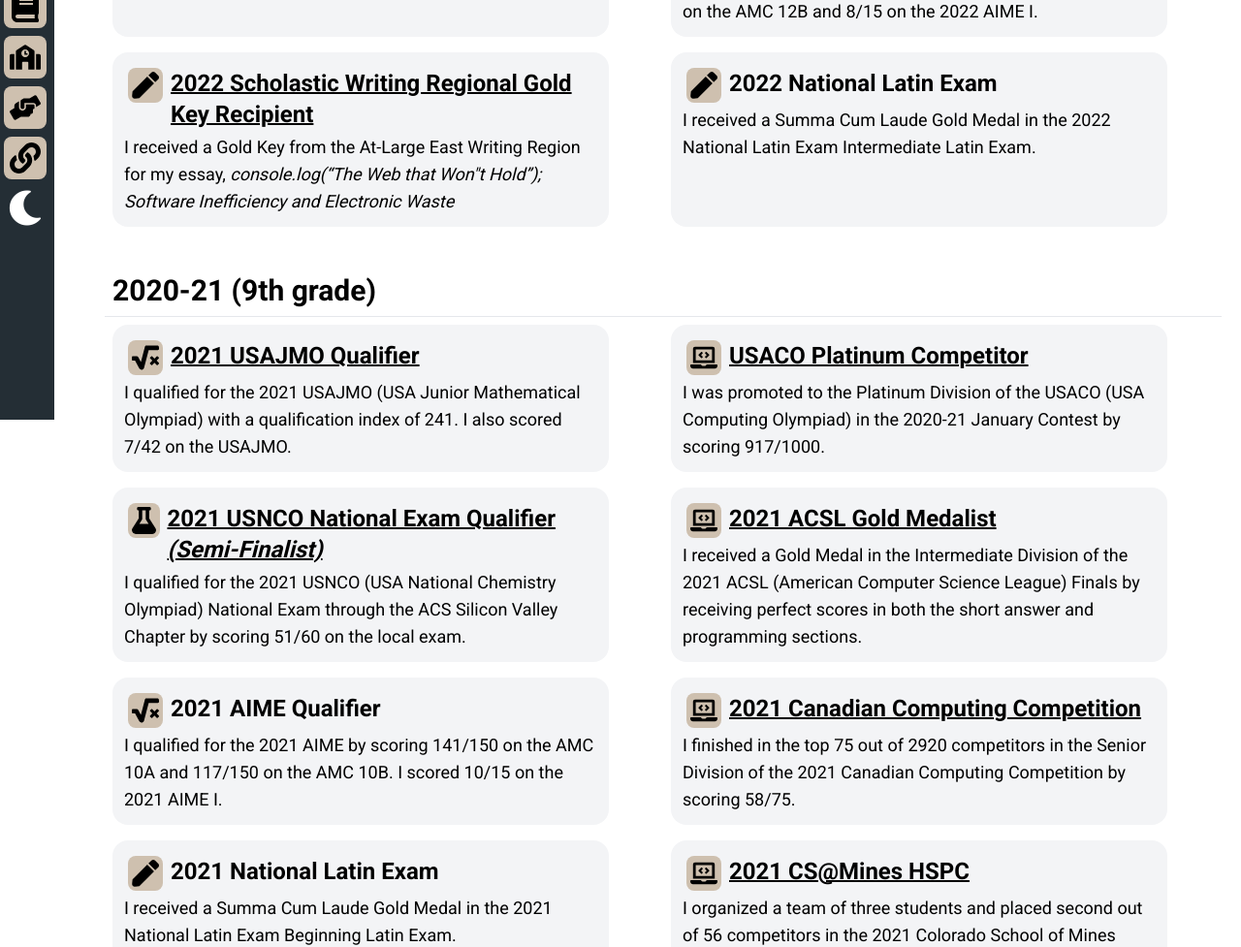
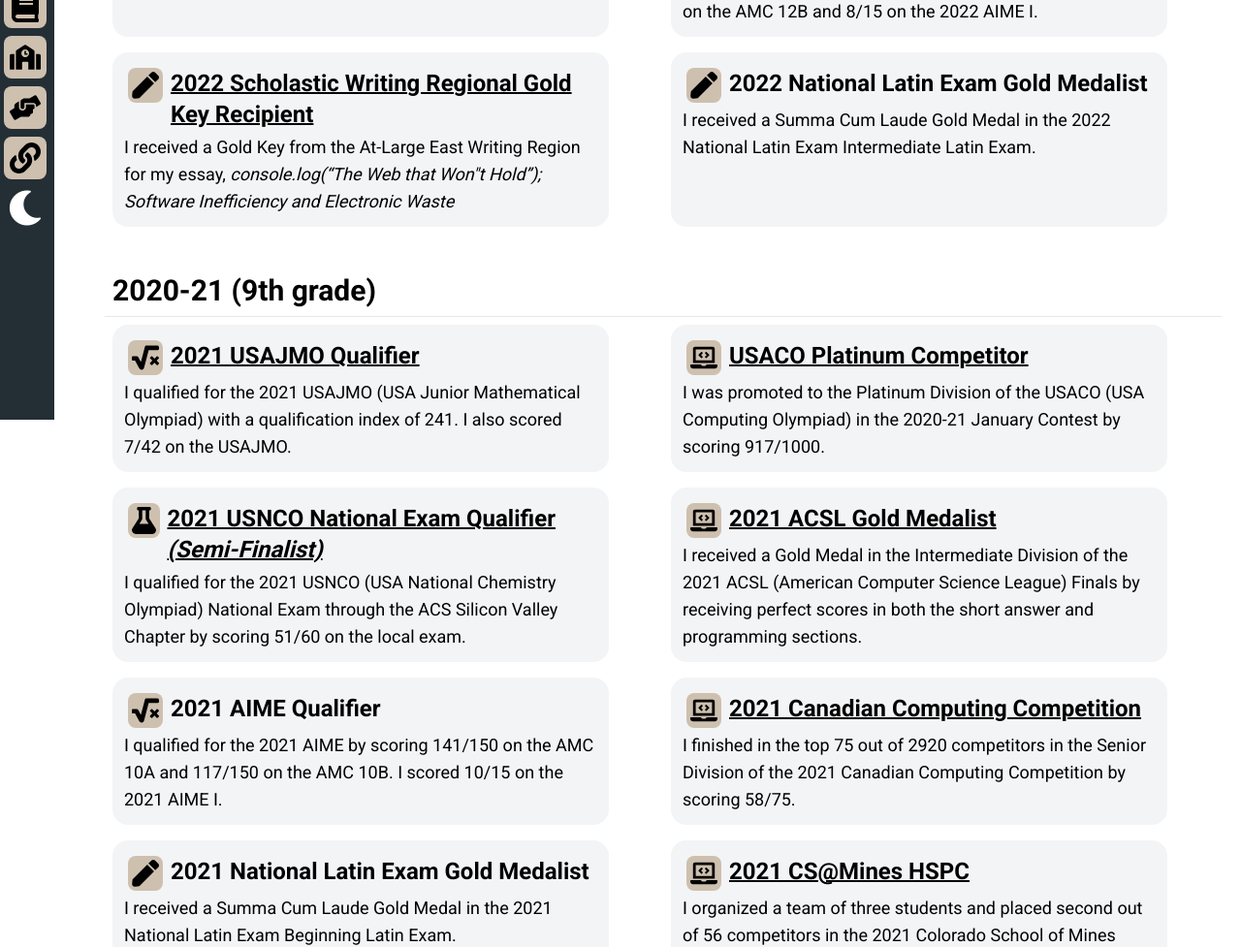
Before and after one commit to Tennis-Ball/Personal-Website-v3, a Vue app: page /achievements in a window 1280 px wide. Shown: the part 367-1344 px from the top of the page at 97% size. Built offline with nearby package versions, Linux system fonts and the light colour scheme; what particles.vue3 would draw is missing.

Commit message:
Recommended title changes

```diff
--- a/src/views/Achievements.vue
+++ b/src/views/Achievements.vue
@@ -17,7 +17,7 @@
 		<Card
 			icon="math"
 			title="2022 USAJMO Winner"
-			href="https://www.maa.org/sites/default/files/pdf/AMC/usamo/2022/2022%20USAJMO%20Awardees.docx.pdf"
+			href="https://www.maa.org/sites/default/files/pdf/AMC/usamo/2022/2022%20USAJMO%20Awardees.docx%20%281%29.pdf"
 		>
 			I was a 2022 USAJMO winner (scored 22/42, 22nd in the nation) after
 			qualifying with a qualification index of 224.
@@ -39,7 +39,7 @@
 				Electronic Waste
 			</i>
 		</Card>
-		<Card icon="pen" title="2022 National Latin Exam">
+		<Card icon="pen" title="2022 National Latin Exam Gold Medalist">
 			I received a Summa Cum Laude Gold Medal in the 2022 National Latin Exam
 			Intermediate Latin Exam.
 		</Card>
@@ -96,7 +96,7 @@
 			I finished in the top 75 out of 2920 competitors in the Senior Division of
 			the 2021 Canadian Computing Competition by scoring 58/75.
 		</Card>
-		<Card icon="pen" title="2021 National Latin Exam">
+		<Card icon="pen" title="2021 National Latin Exam Gold Medalist">
 			I received a Summa Cum Laude Gold Medal in the 2021 National Latin Exam
 			Beginning Latin Exam.
 		</Card>
--- a/src/views/Publications.vue
+++ b/src/views/Publications.vue
@@ -27,7 +27,8 @@
       title='console.log ("The Web that Won&apos;t Hold")'
     >
       I wrote an essay on the environmental repercussions of poor software
-      development practices, particularly in regards to the web.
+      development practices, particularly in regards to the web. I received a
+      Gold Key from the At-Large-East Writing Region for this essay.
     </Card>
     <Card
       href="https://www.earthplexmedia.com/2021/07/the-seaweed-threatening-atlantic.html"
--- a/src/views/School.vue
+++ b/src/views/School.vue
@@ -30,7 +30,7 @@
       I participate in the OHS Chemistry Olympiad Club, which covers concepts
       that are tested in the USNCO.
     </Card>
-    <Card icon="code" title="OHS Competitive Programming Circle">
+    <Card icon="code" title="OHS Competitive Programming Circle Leader">
       I am the leader of the OHS Competitive Programming Circle since 9th grade,
       which holds review sessions for topics that are covered in the USA
       Computing Olympiad.
--- a/src/views/Volunteer.vue
+++ b/src/views/Volunteer.vue
@@ -7,7 +7,7 @@
     Volunteering and Tutoring
   </div>
   <div class="cardgrid">
-    <Card title="Lend a Hand" href="https://lendahandtutor.com" icon="teach">
+    <Card title="Founder of <i>Lend a Hand<i>" href="https://lendahandtutor.com" icon="teach">
       I founded and am leading a non-profit organization of volunteer tutors for
       homework help and after-school office hours for students in underserved
       communities. We also undertake environmental volunteering with local
```
Also changed, not shown: 1 other file (tests, documents, lock files or other folders).
